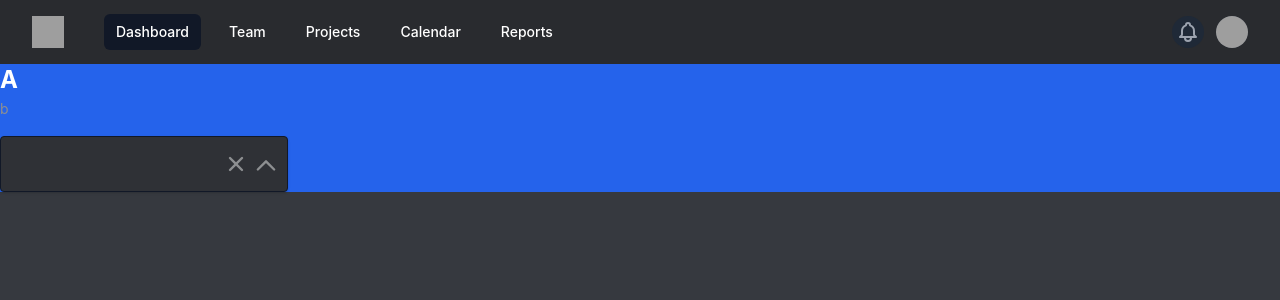
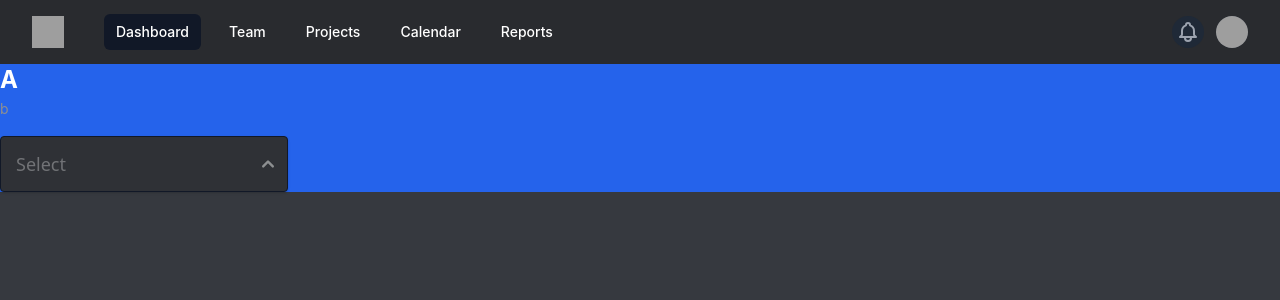
Before and after one commit to KaganHamzacebi/Event-Helper, a React (Create React App) app: page /test in a window 1280 px wide. Shown: the top 300 px of the page. Built offline with nearby package versions, Linux system fonts and the light colour scheme; grey boxes are pictures that could not be loaded.

Commit message:
visual fixes & new form field

```diff
--- a/src/components/DateInput/DateInput.js
+++ b/src/components/DateInput/DateInput.js
@@ -32,7 +32,7 @@ export default function DateInput({
             <h3 className="text-2xl font-bold text-primary">{title}</h3>
             <span className="text-sm text-primary-light">{description}</span>
             <div className="mt-4">
-                <div className="mb-4 pt-0 flex flex-row flex-nowrap w-full md:w-2/3 lg:w-2/5">
+                <div className="mb-4 pt-0 flex flex-row flex-nowrap w-full md:w-2/3 lg:w-4/5">
                     <input
                         name={name + '_date'}
                         type="date"
--- a/src/components/Switch/Switch.js
+++ b/src/components/Switch/Switch.js
@@ -33,7 +33,7 @@ export default function Switch({
                 value={value}
                 onChange={(e) => setValue(e.target.value)}
                 className="px-3 py-1 bg-title text-primary relative rounded text-lg border border-gray-900 outline-none
-            shadow-lg focus:ring-2 focus:ring-blue-600 w-4/5" />
+             focus:ring-2 focus:ring-blue-600 w-4/5" />
             </div>
             :
             <div>
--- a/src/components/TagPickerInput/TagPickerInput.js
+++ b/src/components/TagPickerInput/TagPickerInput.js
@@ -1,5 +1,7 @@
 import { useState, useEffect, useReducer, useRef } from 'react';
 import { SearchIcon } from '@heroicons/react/solid'
+import { ChevronUpIcon } from '@heroicons/react/solid'
+import { XIcon } from '@heroicons/react/solid'
 import Tag from './Tag'
 import './TagPickerInput.css'
 import CheckboxInput from '../CheckboxInput';
@@ -55,7 +57,7 @@ export default function TagPickerInput({
     let timeout;
 
     useEffect(() => {
-        dispatch({type:"NEW_CONTENT", content: content})
+        dispatch({ type: "NEW_CONTENT", content: content })
 
     }, [content])
 
@@ -102,19 +104,18 @@ export default function TagPickerInput({
                             })
                     }
                 </div>
-                {/* ChevronUp Image */}
-                <svg xmlns="http://www.w3.org/2000/svg" fill="none" viewBox="0 0 24 24" stroke="currentColor"
-                    className={`h-7 text-primary-light absolute pointer-events-none right-2 top-4 transition-transform transform duration-400`}
-                >
-                    <path strokeLinecap="round" strokeLinejoin="round" strokeWidth={2} d="M5 15l7-7 7 7" />
-                </svg>
-                {/* X Image */}
-                <svg xmlns="http://www.w3.org/2000/svg" viewBox="0 0 20 20" fill="currentColor"
-                    className={`h-6 text-primary-light right-10 top-4 absolute transition-all transform duration-500 hover:text-red-600 `}
+                {/* Placeholder */}
+                {!(Object.keys(state).filter((id) => { return state[id].selected }).length > 0) &&
+                    <span className='left-4 text-primary-light text-bold text-lg text-opacity-70 top-1/4 font-sans absolute pointer-events-none' >{placeholder}</span>
+                }
+                <ChevronUpIcon
+                    className={`w-6 text-primary-light absolute pointer-events-none top-1/2 -translate-y-1/2 right-2 transition-transform transform duration-400 ${focusSelect || focusSearch ? "rotate-180" : "rotate-0"}`}
+                />
+                <XIcon
+                    className={`w-4 text-primary-light right-8 absolute top-1/2 transform -translate-y-1/2 transition-all duration-500 opacity-0 hover:text-red-600
+                    ${Object.keys(state).filter((id) => { return state[id].selected }).length > 0 && 'opacity-100'}`}
                     onClick={() => dispatch({ type: "CLEAR" })}
-                >
-                    <path fillRule="evenodd" d="M4.293 4.293a1 1 0 011.414 0L10 8.586l4.293-4.293a1 1 0 111.414 1.414L11.414 10l4.293 4.293a1 1 0 01-1.414 1.414L10 11.414l-4.293 4.293a1 1 0 01-1.414-1.414L8.586 10 4.293 5.707a1 1 0 010-1.414z" clipRule="evenodd" />
-                </svg>
+                />
             </div>
             <div
                 className={`absolute bg-content ${width ? 'w-' + width : 'width-32'} border rounded mt-1 z-10 border-none shadow-lg border-gray-700 transition-opacity duration-500 transform ${(focusSelect || focusSearch || focusSearchDiv) ? 'opacity-100' : 'opacity-0'} ${isDropdownOpen ? '' : 'hidden'}`}>
--- a/src/pages/EventCreate/EventCreateForm.js
+++ b/src/pages/EventCreate/EventCreateForm.js
@@ -190,12 +190,21 @@ export default function EventCreateForm() {
                   description="Please enter the channel that you want to get event"
                 />
               </div>
-              <div className='py-4'>
-                <DateInput
-                  title="Date"
-                  name='general'
-                  description="Please enter the date that event gonna occur"
-                />
+              <div class='grid grid-flow-col grid-col-2'>
+                <div className='py-4'>
+                  <DateInput
+                    title="Event Date"
+                    name='general_event'
+                    description="Please enter the date that event gonna occur"
+                  />
+                </div>
+                <div className='py-4'>
+                  <DateInput
+                    title="Post Date"
+                    name='general_post'
+                    description="Please enter the date that event gonna occur"
+                  />
+                </div>
               </div>
               <div className='py-8'>
                 <Collapse name="Reminder Options" description="Announcement  options can be setted with using collapse menu">
```
